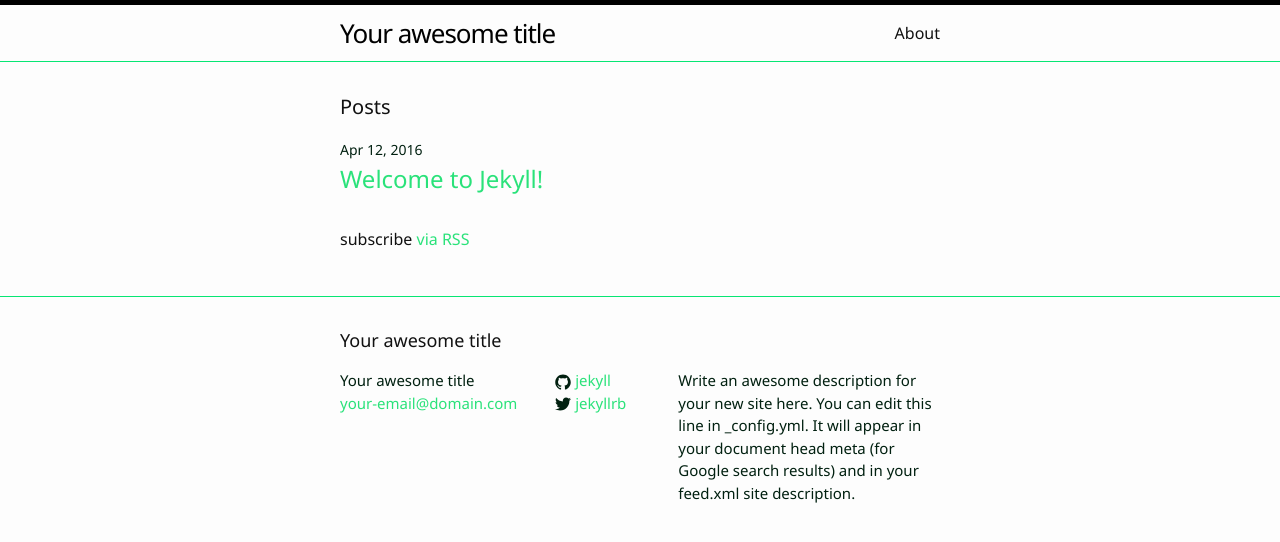
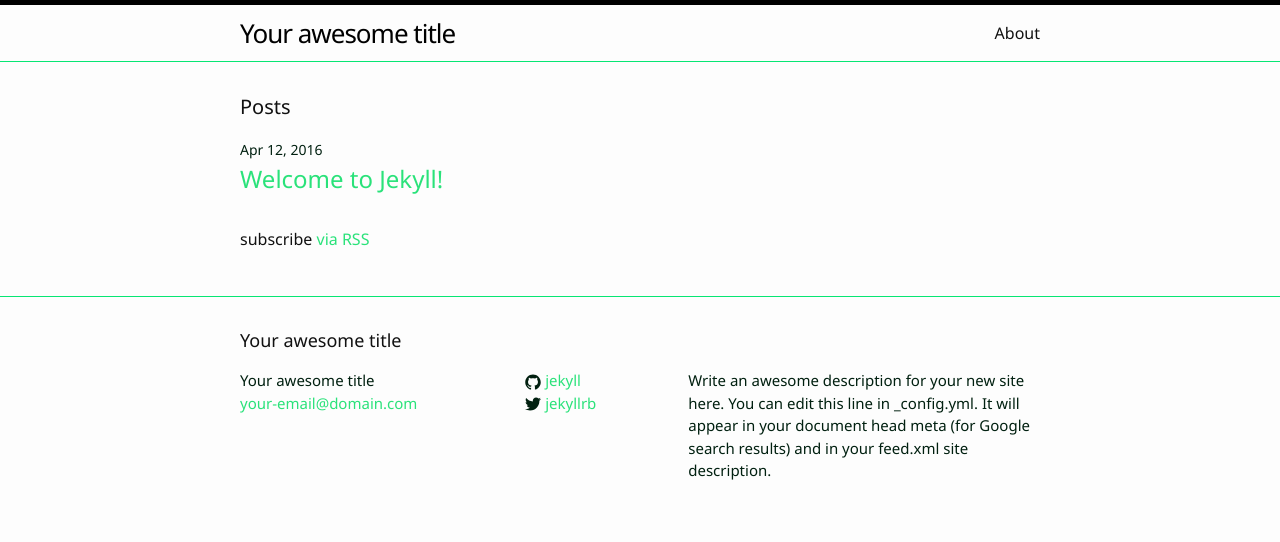
Before and after one commit to marisusis/spacegeek224.github.io, a Jekyll site: the page built from index.html, in a window 1280 px wide. Shown: the top 542 px of the page. Built offline with Jekyll 4.4.1, drawn with Linux system fonts in a browser that asks for light colours.

Commit message:
Update _base.scss

```diff
--- a/_sass/_base.scss
+++ b/_sass/_base.scss
@@ -156,7 +156,7 @@ pre {
 .wrapper {
     // max-width: -webkit-calc(#{$content-width} - (#{$spacing-unit} * 2));
     // max-width:         calc(#{$content-width} - (#{$spacing-unit} * 2));
-    max-width: 600px;
+    max-width: $content-width;
     margin-right: auto;
     margin-left: auto;
     padding-right: $spacing-unit;
```
